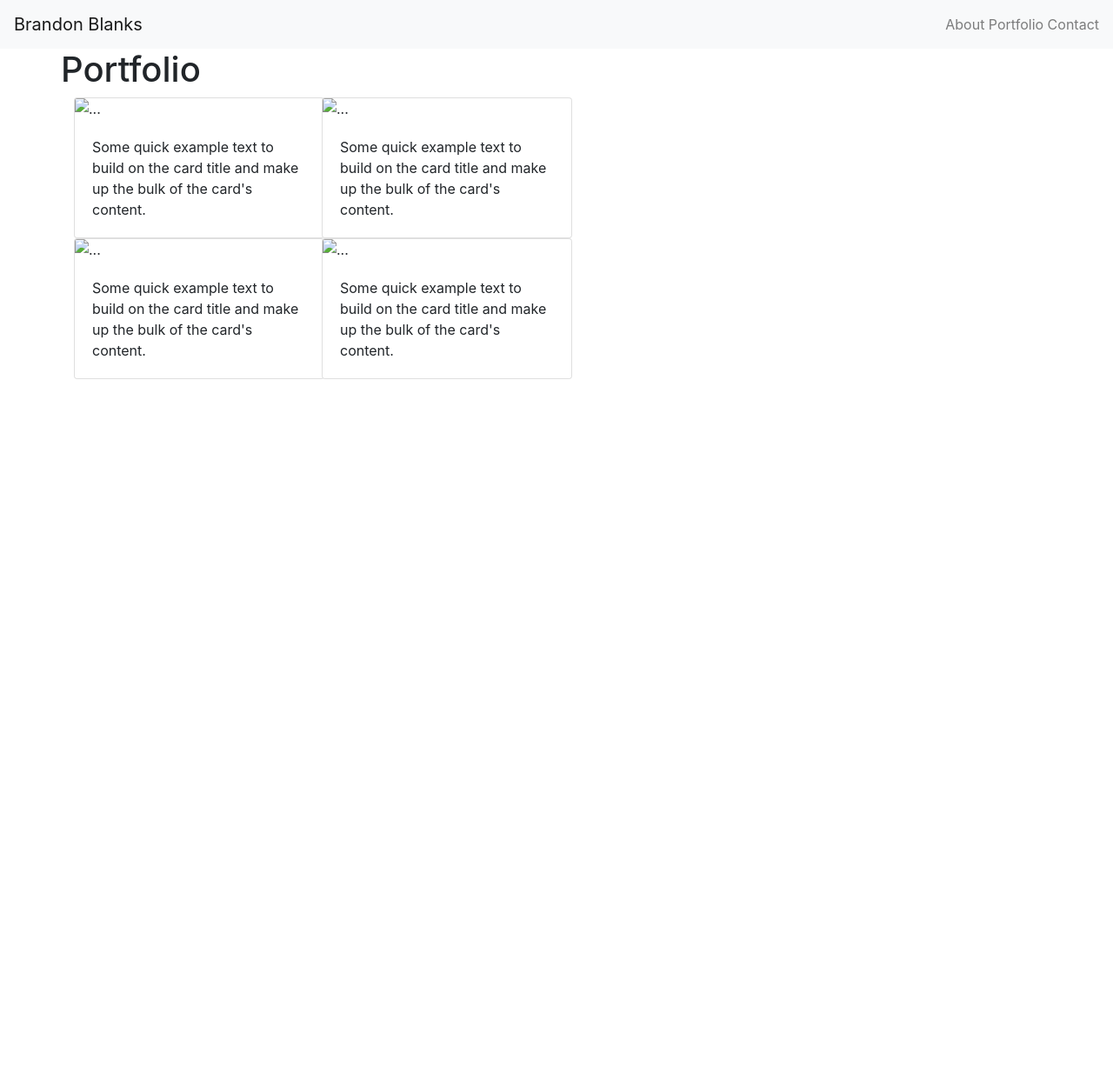
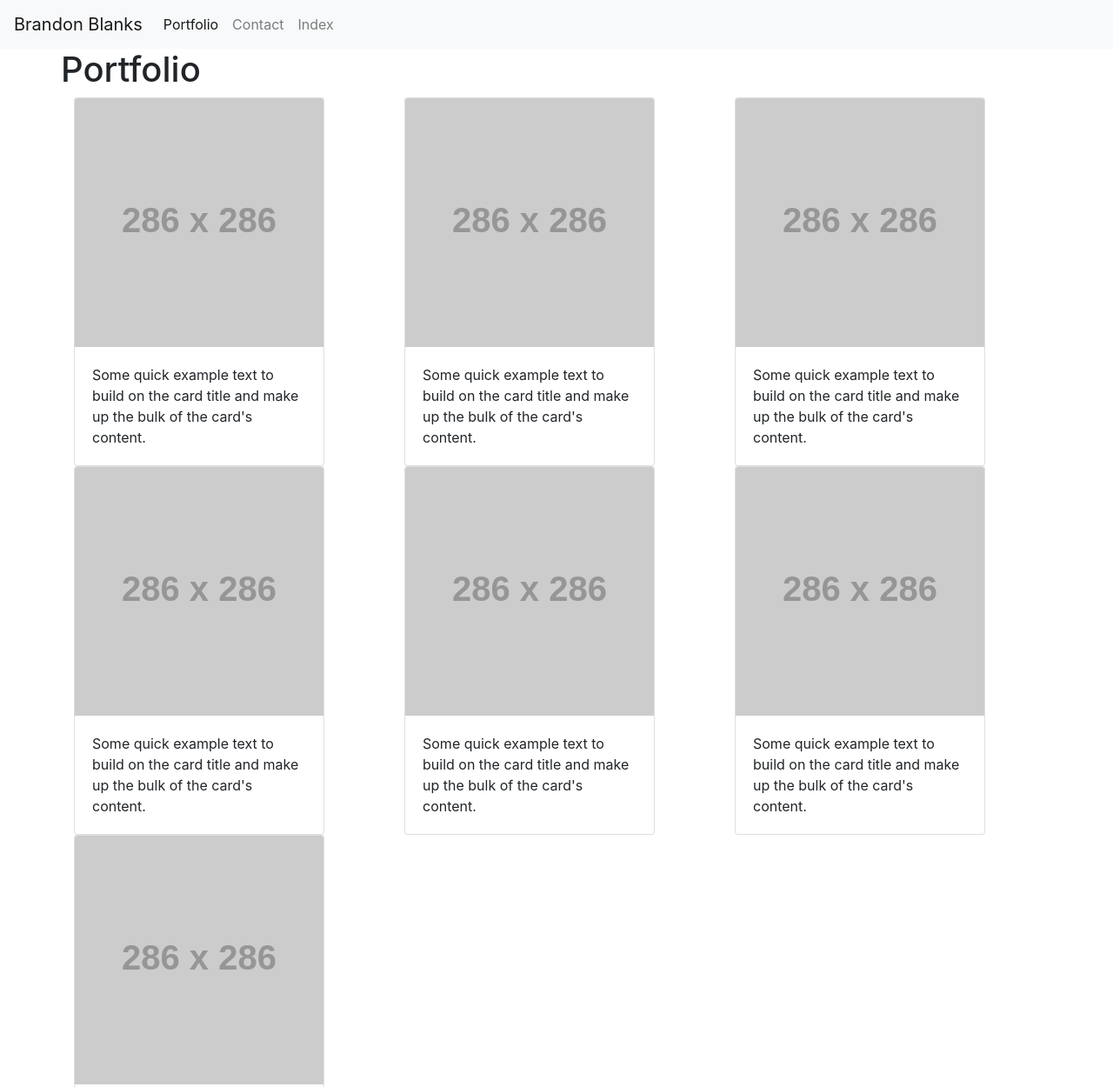
Before and after one commit to brandoncblanks/Boostrap-Portfolio, a plain HTML site: page portfolio.html in a window 1280 px wide. Shown: the top 1250 px of the page at 87% size. Before the commit the page ends 800 px from the top, so only its background shows below. Drawn offline with nearby package versions, Linux system fonts and the light colour scheme; placeholder pictures from the web are drawn by us.

Commit message:
adding final homework

```diff
--- a/portfolio.html
+++ b/portfolio.html
@@ -10,6 +10,9 @@
         integrity="sha384-ggOyR0iXCbMQv3Xipma34MD+dH/1fQ784/j6cY/iJTQUOhcWr7x9JvoRxT2MZw1T" crossorigin="anonymous">
 
 </head>
+
+<body>
+
     <nav class="navbar navbar-expand-lg navbar-light bg-light">
         <a class="navbar-brand" href="#">Brandon Blanks</a>
         <button class="navbar-toggler" type="button" data-toggle="collapse" data-target="#navbarText"
@@ -19,25 +22,18 @@
         <div class="collapse navbar-collapse" id="navbarText">
             <ul class="navbar-nav mr-auto">
                 <li class="nav-item active">
-                <a class="nav-link" href="#"></a> <span class="sr-only">(current)</span></a>
+                    <a class="nav-link" href="portfolio.html">Portfolio</a>
                 </li>
                 <li class="nav-item">
-                <a class="nav-link" href="#"></a>
+                    <a class="nav-link" href="contact.html">Contact</a>
                 </li>
                 <li class="nav-item">
-                <a class="nav-link" href="#"></a>
+                    <a class="nav-link" href="index">Index</a>
                 </li>
             </ul>
-        <span class="navbar-text">
-            About Portfolio Contact
-        </span>
+
         </div>
     </nav>
-
-
-
-<body>
-
 
     <div class="container">
 
@@ -48,10 +44,10 @@
 
         <div class="row">
 
-            <div class="col-3">
+            <div class="col-4">
 
                 <div class="card" style="width: 18rem;">
-                    <img src="..." class="card-img-top" alt="...">
+                    <img src="https://via.placeholder.com/286" class="card-img-top" alt="...">
                     <div class="card-body">
                         <p class="card-text">Some quick example text to build on the card title and make up the bulk of
                             the card's content.</p>
@@ -59,24 +55,21 @@
                 </div>
 
             </div>
-            <div class="col-9">
+            <div class="col-4">
 
                 <div class="card" style="width: 18rem;">
-                    <img src="..." class="card-img-top" alt="...">
+                    <img src="https://via.placeholder.com/286" class="card-img-top" alt="...">
                     <div class="card-body">
                         <p class="card-text">Some quick example text to build on the card title and make up the bulk
                             of the card's content.</p>
                     </div>
                 </div>
             </div>
-        </div>
 
-        <div class="row">
-
-            <div class="col-3">
+            <div class="col-4">
 
                 <div class="card" style="width: 18rem;">
-                    <img src="..." class="card-img-top" alt="...">
+                    <img src="https://via.placeholder.com/286" class="card-img-top" alt="...">
                     <div class="card-body">
                         <p class="card-text">Some quick example text to build on the card title and make up the bulk of
                             the card's content.</p>
@@ -84,29 +77,53 @@
                 </div>
             </div>
 
-            <div class="col-9">
+            <div class="col-4">
 
                 <div class="card" style="width: 18rem;">
-                    <img src="..." class="card-img-top" alt="...">
+                    <img src="https://via.placeholder.com/286" class="card-img-top" alt="...">
                     <div class="card-body">
                         <p class="card-text">Some quick example text to build on the card title and make up the bulk of
                             the card's content.</p>
                     </div>
                 </div>
             </div>
+
+            <div class="col-4">
+
+                <div class="card" style="width: 18rem;">
+                    <img src="https://via.placeholder.com/286" class="card-img-top" alt="...">
+                    <div class="card-body">
+                        <p class="card-text">Some quick example text to build on the card title and make up the bulk of
+                            the card's content.</p>
+                    </div>
+                </div>
             </div>
 
+            <div class="col-4">
 
+                <div class="card" style="width: 18rem;">
+                    <img src="https://via.placeholder.com/286" class="card-img-top" alt="...">
+                    <div class="card-body">
+                        <p class="card-text">Some quick example text to build on the card title and make up the bulk of
+                            the card's content.</p>
+                    </div>
+                </div>
+            </div>
 
-        <div class="row"></div>
-
-        <div class="col-3"></div>
-        <div class="col-9"></div>
+            <div class="col-4">
+                <div class="card" style="width: 18rem;">
+                    <img src="https://via.placeholder.com/286" class="card-img-top" alt="...">
+                    <div class="card-body">
+                        <p class="card-text">Some quick example text to build on the card title and make up the
+                            bulk of
+                            the card's content.</p>
+                    </div>
+                </div>
 
             </div>
 
-
-
+        </div>
+    </div>
 </body>
 
 </html>
```
Also changed, not shown: contact.html (+37 -24 lines), index.html (+33 -17 lines). Lines whose indentation alone changed are shown as unchanged.
